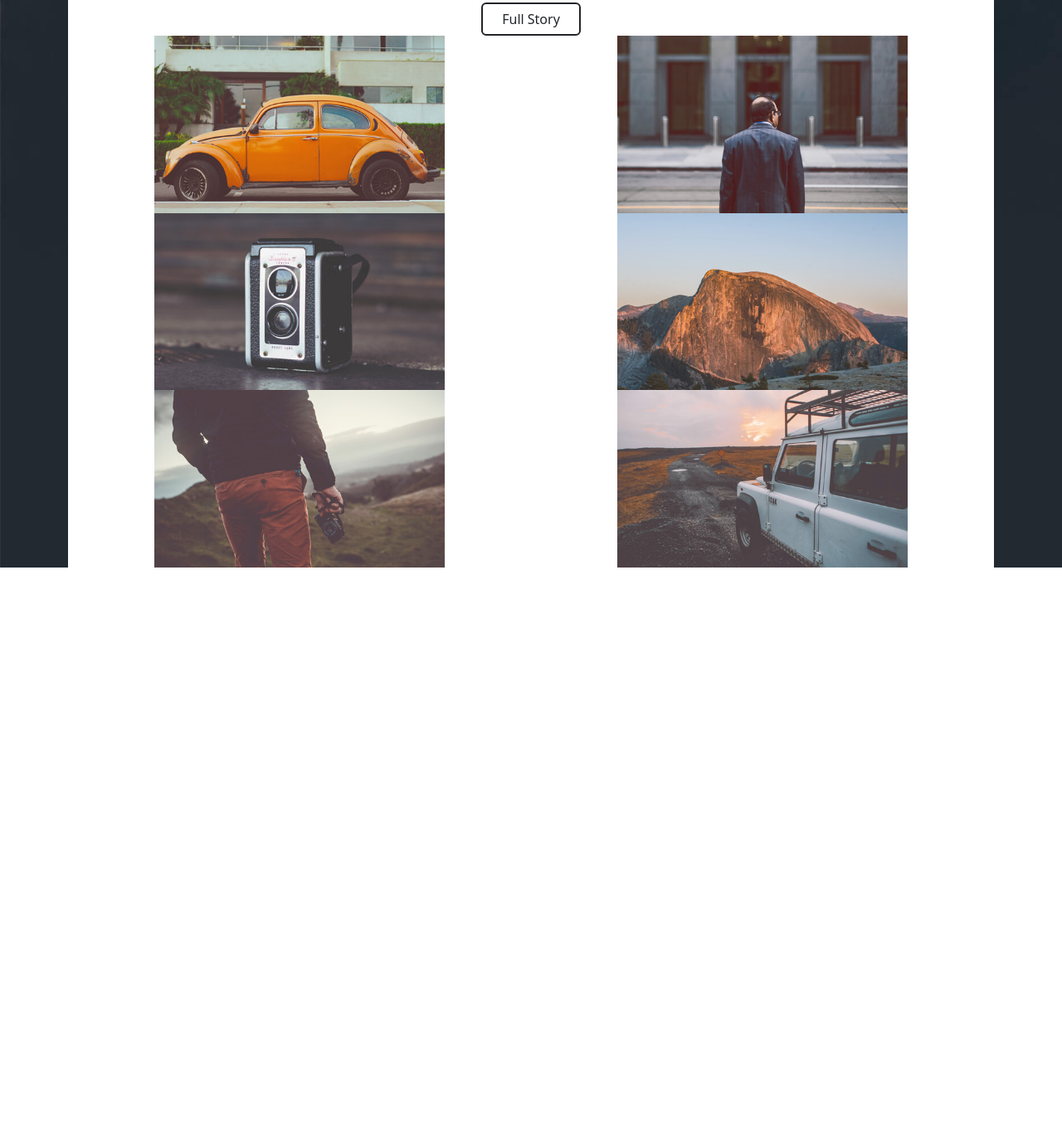
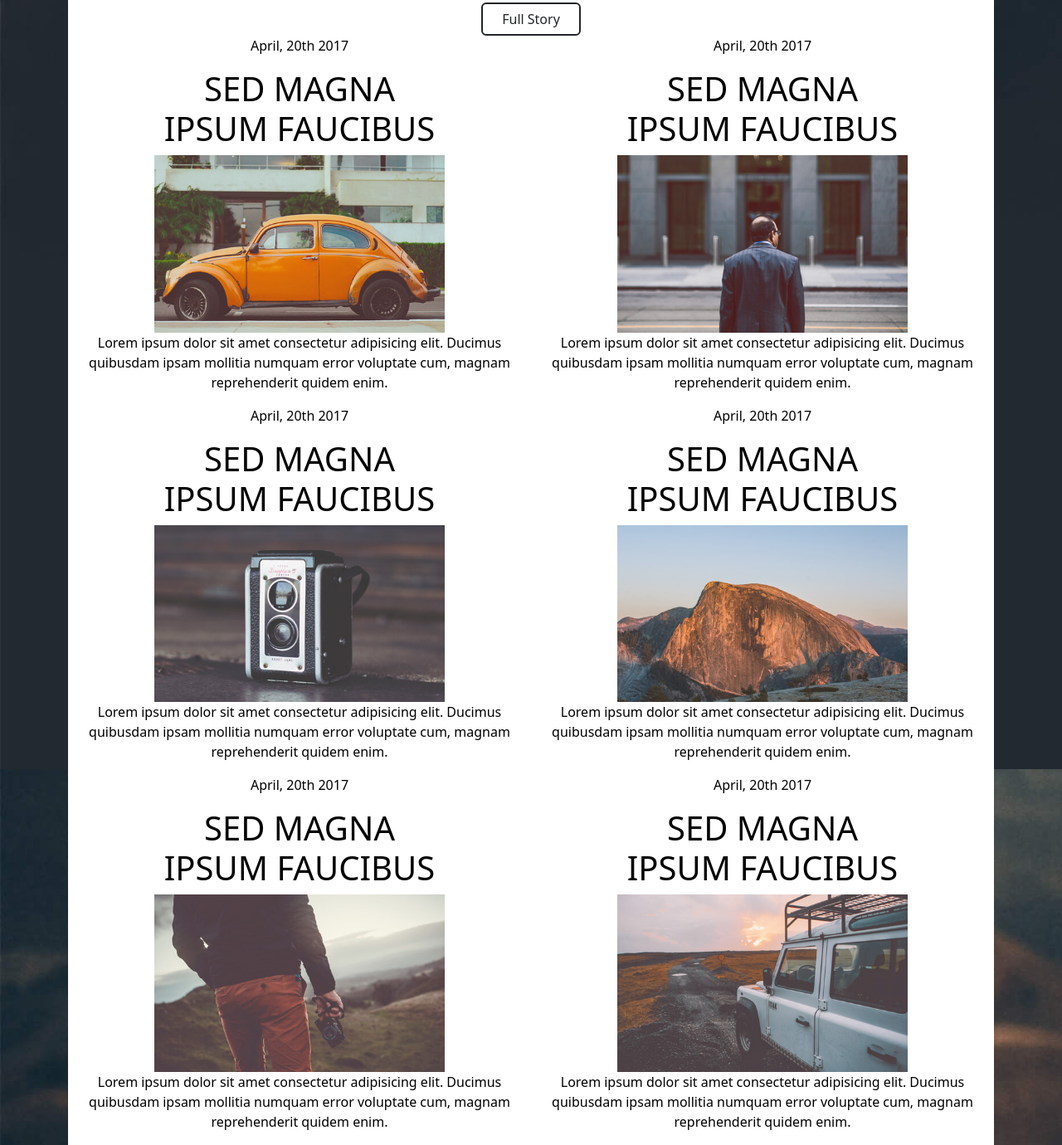
Before and after one commit to Obumezi/massively-landing-page, a website: page index.html in a window 1280 px wide. Shown: the part 1073-2453 px from the top of the page at 83% size. Before the commit the page ends 1757 px from the top, so only its background shows below. Drawn offline with nearby package versions, Linux system fonts and the light colour scheme.

Commit message:
updated and fixed picture grid

```diff
--- a/index.html
+++ b/index.html
@@ -129,20 +129,98 @@
 
           <!-- picture grid system -->
 
-					<div class="container ">
+          <div class="container">
+
             <div class="row justify-content-center">
-							<div class="col"><img class="image-col " src="./assets/images/1.jpg" alt=""></div>
-							<div class="col"><img class="image-col" src="./assets/images/2.jpg" alt="" srcset=""></div>
-							<div class="w-100"></div>
-							<div class="col"><img class="image-col" src="./assets/images/3.jpg" alt="" srcset=""></div>
-							<div class="col"><img class="image-col" src="./assets/images/4.jpg" alt="" srcset=""></div>
+
+              <div class="col">
+                <p class="grid-date" style="color: black;">April, 20th 2017</p>
+
+                <h1 class="grid-main-text" style="color: black;">SED MAGNA <br>IPSUM FAUCIBUS </h1>
+
+                <img class="image-col " src="./assets/images/1.jpg" alt="">
+
+                <p class="gird-paragraph" style="color: black;">Lorem ipsum dolor sit amet consectetur adipisicing elit.
+                  Ducimus quibusdam
+                  ipsam mollitia numquam error voluptate cum, magnam reprehenderit quidem enim. </p>
+
+              </div>
+
+              <div class="col">
+                <p class="grid-date" style="color: black;">April, 20th 2017</p>
+
+                <h1 class="grid-main-text" style="color: black;">SED MAGNA <br>IPSUM FAUCIBUS </h1>
+
+                <img class="image-col" src="./assets/images/2.jpg" alt="" srcset="">
+
+                <p class="gird-paragraph" style="color: black;">Lorem ipsum dolor sit amet consectetur adipisicing elit.
+                  Ducimus quibusdam
+                  ipsam mollitia numquam error voluptate cum, magnam reprehenderit quidem enim. </p>
+
+
+              </div>
+              <div class="w-100"> </div>
+              <div class="col">
+                <p class="grid-date" style="color: black;">April, 20th 2017</p>
+
+                <h1 class="grid-main-text" style="color: black;">SED MAGNA <br>IPSUM FAUCIBUS </h1>
+
+
+                <img class="image-col" src="./assets/images/3.jpg" alt="" srcset="">
+
+                <p class="gird-paragraph" style="color: black;">Lorem ipsum dolor sit amet consectetur adipisicing elit.
+                  Ducimus quibusdam
+                  ipsam mollitia numquam error voluptate cum, magnam reprehenderit quidem enim. </p>
+
+
+              </div>
+              <div class="col">
+                <p class="grid-date" style="color: black;">April, 20th 2017</p>
+
+                <h1 class="grid-main-text" style="color: black;">SED MAGNA <br>IPSUM FAUCIBUS </h1>
+
+                <img class="image-col" src="./assets/images/4.jpg" alt="" srcset="">
+
+                <p class="gird-paragraph" style="color: black;">Lorem ipsum dolor sit amet consectetur adipisicing elit.
+                  Ducimus quibusdam
+                  ipsam mollitia numquam error voluptate cum, magnam reprehenderit quidem enim. </p>
+
+
+
+              </div>
             </div>
           </div>
 
           <div class="container ">
             <div class="row justify-content-center">
-							<div class="col "><img class="image-col" src="./assets/images/5.jpg" alt=""></div>
-							<div class="col"><img class="image-col" src="./assets/images/6.jpg" alt="" srcset=""></div>
+              <div class="col ">
+                <p class="grid-date" style="color: black;">April, 20th 2017</p>
+
+                <h1 class="grid-main-text" style="color: black;">SED MAGNA <br>IPSUM FAUCIBUS </h1>
+
+
+                <img class="image-col" src="./assets/images/5.jpg" alt="">
+
+                <p class="gird-paragraph" style="color: black;">Lorem ipsum dolor sit amet consectetur adipisicing elit.
+                  Ducimus quibusdam
+                  ipsam mollitia numquam error voluptate cum, magnam reprehenderit quidem enim. </p>
+
+
+              </div>
+              <div class="col">
+                <p class="grid-date" style="color: black;">April, 20th 2017</p>
+
+                <h1 class="grid-main-text" style="color: black;">SED MAGNA <br>IPSUM FAUCIBUS </h1>
+
+
+                <img class="image-col" src="./assets/images/6.jpg" alt="" srcset="">
+
+                <p class="gird-paragraph" style="color: black;">Lorem ipsum dolor sit amet consectetur adipisicing elit.
+                  Ducimus quibusdam
+                  ipsam mollitia numquam error voluptate cum, magnam reprehenderit quidem enim. </p>
+
+
+              </div>
               <div class="w-100"></div>
 
             </div>
```
Lines whose indentation alone changed are shown as unchanged.
